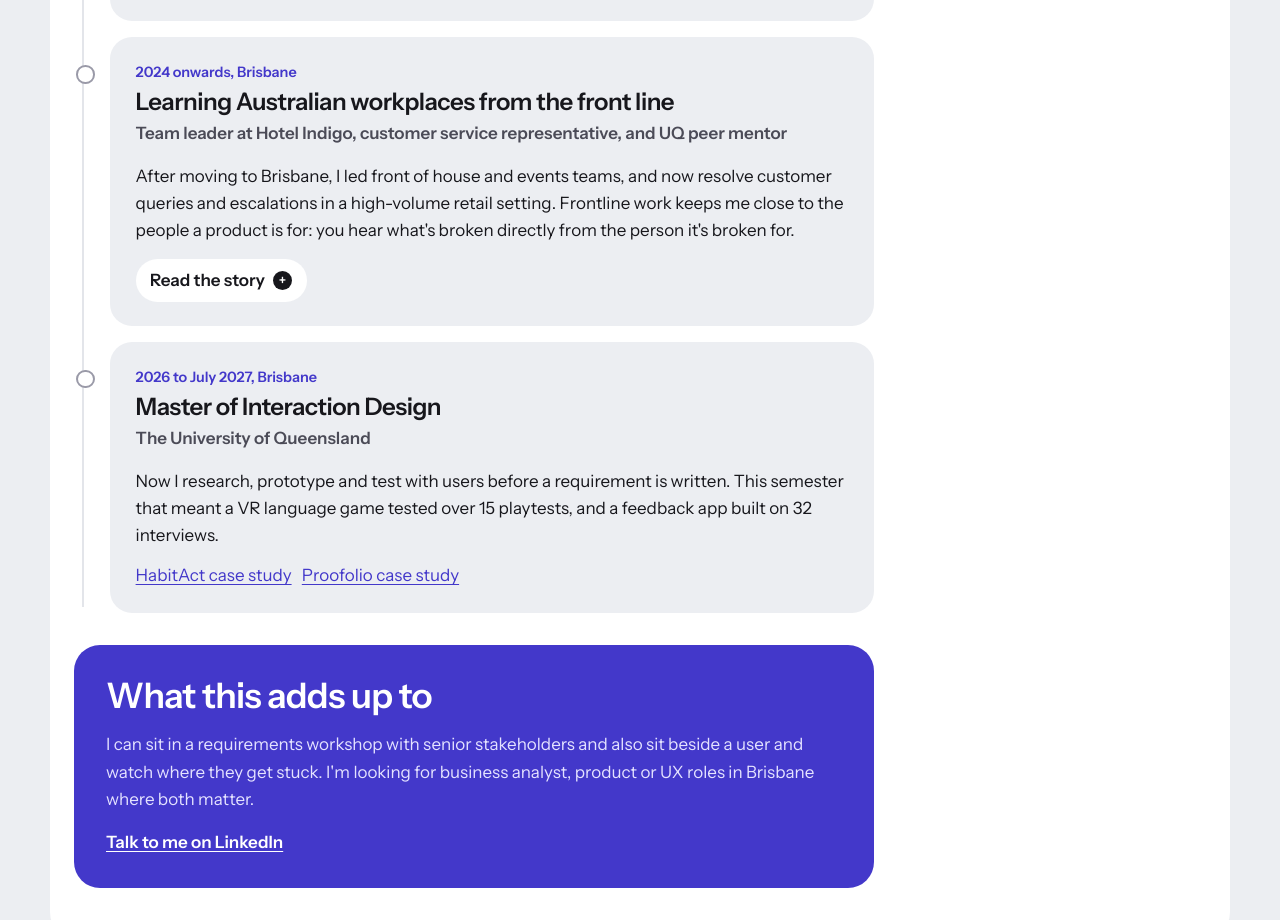
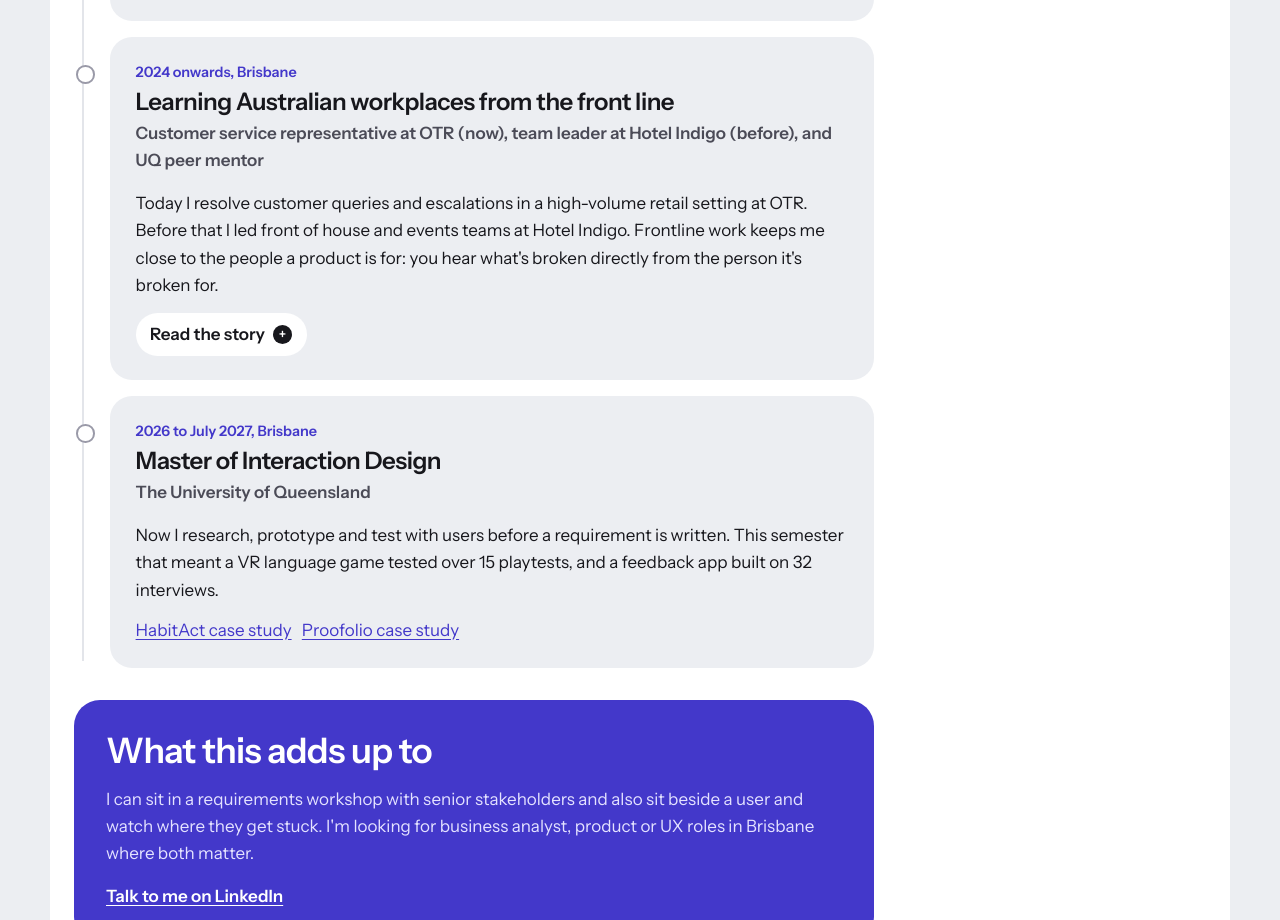
Before and after one commit to Ds-021998/Ds-021998.github.io, a plain HTML site: page experience.html in a window 1280 px wide. Shown: the part 1696-2616 px from the top of the page. Drawn offline with Linux system fonts and the light colour scheme.

Commit message:
Experience: OTR first as current role, Hotel Indigo second

```diff
--- a/experience.html
+++ b/experience.html
@@ -94,16 +94,16 @@
     <li class="chapter">
       <p class="when">2024 onwards, Brisbane</p>
       <h3>Learning Australian workplaces from the front line</h3>
-      <p class="where">Team leader at Hotel Indigo, customer service representative, and UQ peer mentor</p>
-      <p class="gist">After moving to Brisbane, I led front of house and events teams, and now resolve customer queries and escalations in a high-volume retail setting. Frontline work keeps me close to the people a product is for: you hear what's broken directly from the person it's broken for.</p>
+      <p class="where">Customer service representative at OTR (now), team leader at Hotel Indigo (before), and UQ peer mentor</p>
+      <p class="gist">Today I resolve customer queries and escalations in a high-volume retail setting at OTR. Before that I led front of house and events teams at Hotel Indigo. Frontline work keeps me close to the people a product is for: you hear what's broken directly from the person it's broken for.</p>
       <button class="toggle" aria-expanded="false" aria-controls="d-bne">Read the story </button>
       <div class="detail" id="d-bne" inert><div>
         <div class="star">
-          <p><b>At Hotel Indigo</b> (Sep 2025 to Jan 2026) I coordinated corporate and social functions, managed staff rosters and guest relations, and kept event logistics on schedule across concurrent bookings.</p>
-          <p><b>In customer service</b> (Mar 2026 onwards) I handle queries, complaints and escalations on my own, resolving issues at the first point of contact.</p>
+          <p><b>At OTR</b> (customer service representative, Mar 2026 to now) I handle queries, complaints and escalations on my own, resolving issues at the first point of contact.</p>
+          <p><b>At Hotel Indigo</b> (team leader and supervisor, Sep 2025 to Jan 2026) I coordinated corporate and social functions, managed staff rosters and guest relations, and kept event logistics on schedule across concurrent bookings.</p>
           <p><b>At UQ</b> I volunteer with the EAIT faculty, mentoring international students on workload and on balancing work with a full course load.</p>
         </div>
-        <p class="tags">Team leadership, stakeholder management, rostering, conflict resolution</p>
+        <p class="tags">Stakeholder management, conflict resolution, team leadership, rostering</p>
       </div></div>
     </li>
 
```
